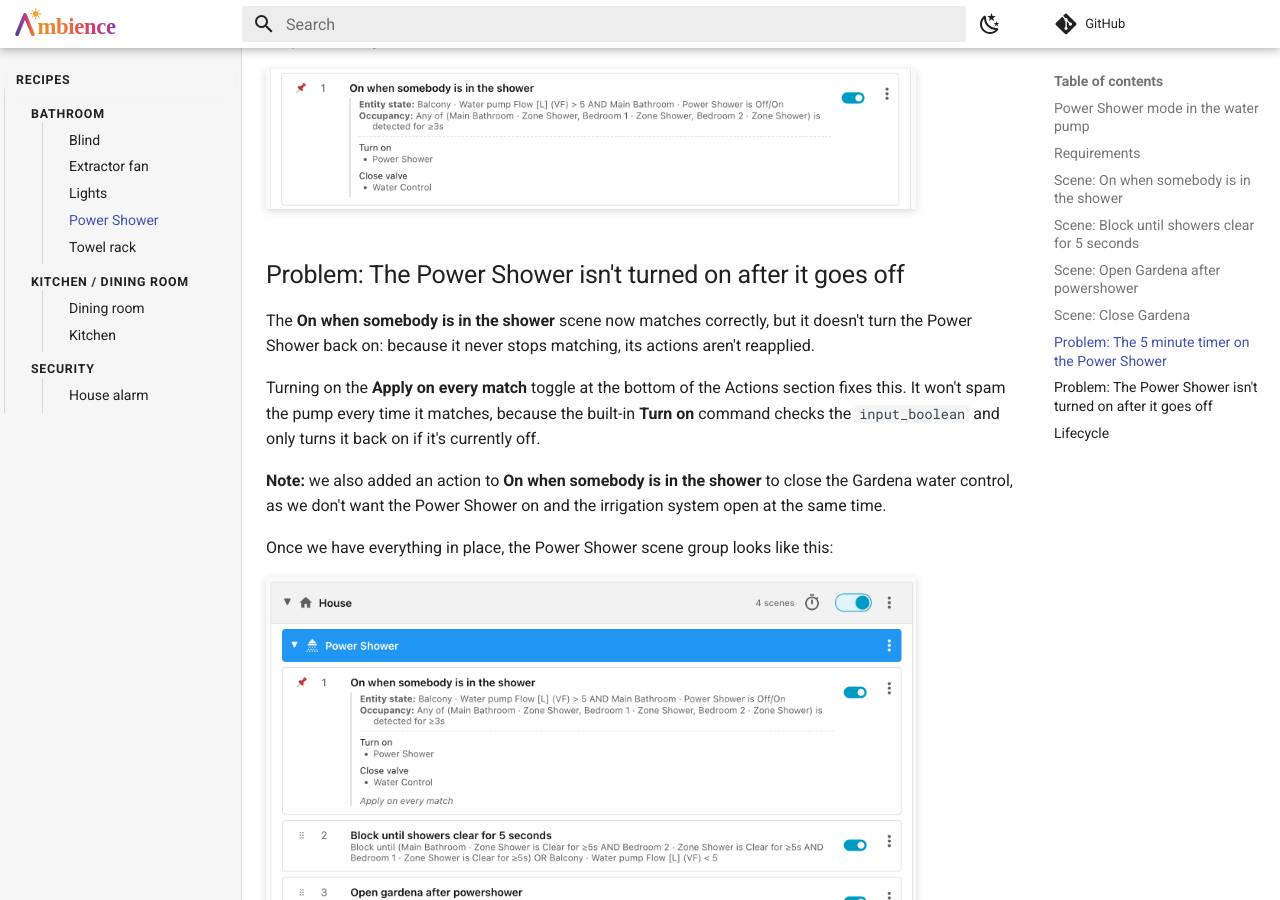
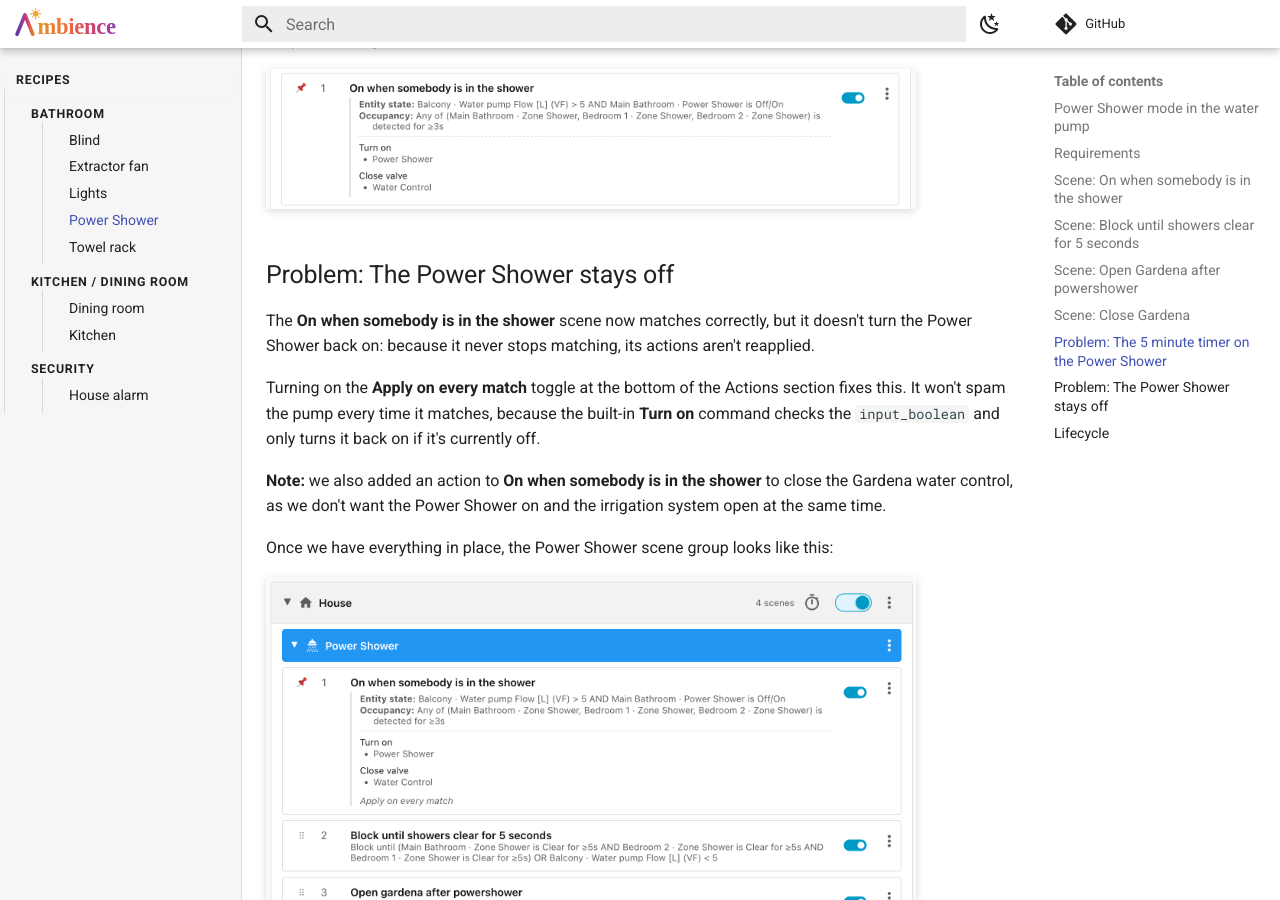
Before and after one commit to clintongormley/ambience, an MkDocs documentation site: the page built from docs/recipes/bathroom/power-shower.md, in a window 1280 px wide and 900 px high, scrolled down 3409 px. Built offline with MkDocs 1.6.1 and Material for MkDocs 9.7.7, drawn with Linux system fonts in a browser that asks for light colours; comment, search, counter and statistics services are not loaded.

Commit message:
docs: shorten a Power Shower problem heading
Rename 'The Power Shower isn't turned on after it goes off' to 'The Power Shower
stays off'.

```diff
--- a/docs/recipes/bathroom/power-shower.md
+++ b/docs/recipes/bathroom/power-shower.md
@@ -88,7 +88,7 @@ when the timer turns it off, but keeps matching while it's on.
 
 ![Power shower is on or off.](../images/bathroom/power-shower/power-shower-on-off.png "Power shower is on or off.")
 
-## Problem: The Power Shower isn't turned on after it goes off
+## Problem: The Power Shower stays off
 
 The **On when somebody is in the shower** scene now matches correctly, but it
 doesn't turn the Power Shower back on: because it never stops matching, its
```
